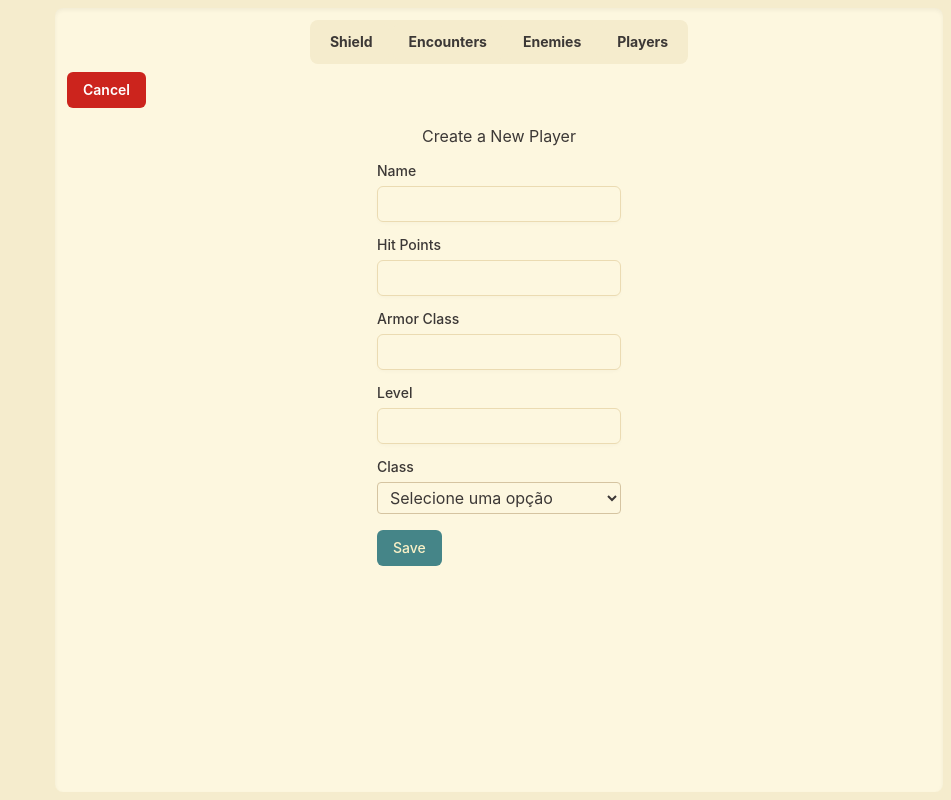
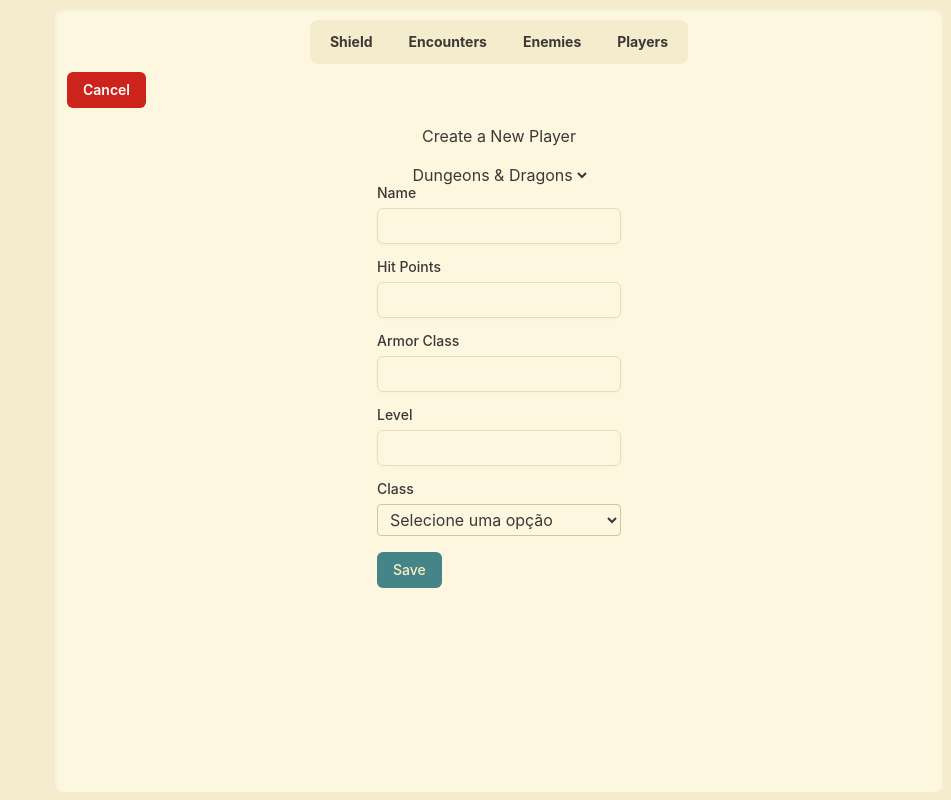
Before and after one commit to PedroVMLopes/rpv-front, a Next.js app: page /players/create in a window 1280 px wide. Shown: the whole page, without its empty margins (329-1280 px from the left). Built offline with nearby package versions, Linux system fonts and the light colour scheme.

Commit message:
feat: System selection working

```diff
--- a/app/players/create/page.tsx
+++ b/app/players/create/page.tsx
@@ -2,22 +2,24 @@
 
 import { Button } from "@/components/ui/button";
 import Link from "next/link";
-import { presets } from "@/presets";
+import { presets, SystemKey } from "@/presets";
 import { createDynamicSchema } from "@/lib/schema/zodDynamic";
 import { zodResolver } from "@hookform/resolvers/zod";
 import { useForm } from "react-hook-form";
 import { DynamicForm } from "@/components/forms/DynamicForm";
 import { useCharacterStore } from "@/store/useCharacterStore";
+import { useState } from "react";
 
 export default function CreatePlayer() {
     const addCharacter = useCharacterStore((state) => state.addCharacter);
 
-    const system = "dnd";
+    const [system, setSystem] = useState<SystemKey>("dnd");
     const type = "player";
 
-    const preset = presets[system];
-    const schema = createDynamicSchema(preset.characters.schema, type);
-    const fields = [...preset.characters.fields.common, ...(preset.characters.fields[type] || [])];
+    const presetData = presets[system].presetData;
+
+    const schema = createDynamicSchema(presetData.characters.schema, type);
+    const fields = [...presetData.characters.fields.common, ...(presetData.characters.fields[type] || [])];
 
     const form = useForm({
         resolver: zodResolver(schema),
@@ -36,6 +38,13 @@ export default function CreatePlayer() {
             </Button>
             <div className="mt-4 w-full flex flex-col items-center">
                 <h1 className="mb-4">Create a New Player</h1>
+                <select className="bg-background" value={system} onChange={(e) => setSystem(e.target.value as any)}>
+                    {Object.entries(presets).map(([key, preset]) => (
+                        <option key={key} value={key}>
+                            {preset.name}
+                        </option>
+                    ))}
+                </select>
                 <DynamicForm form={form} fields={fields} onSubmit={handleSave} />
             </div>
         </div>
--- a/app/players/edit/[id]/page.tsx
+++ b/app/players/edit/[id]/page.tsx
@@ -2,7 +2,7 @@
 
 import { useCharacterStore } from "@/store/useCharacterStore";
 import { useParams } from "next/navigation";
-import CharacterForm from "@/components/character-form/CharacterForm";
+import { DynamicForm } from "@/components/forms/DynamicForm";
 
 export default function EditPlayer() {
   const params = useParams<{ id: string}>();
@@ -14,7 +14,7 @@ export default function EditPlayer() {
   if (!character) return <p>Character not found</p>;
 
   return (
-    <CharacterForm
+    <DynamicForm
       type={character.type}
       defaultValues={character}
       onSubmit={(data: Partial<typeof character>) => updateCharacter(id, data)}
--- a/presets/index.ts
+++ b/presets/index.ts
@@ -1,5 +1,10 @@
 import { dndPreset } from "./dnd";
 
 export const presets = {
-  dnd: dndPreset
+  dnd: {
+    name: "Dungeons & Dragons",
+    presetData: dndPreset,
+  },
 };
+
+export type SystemKey = keyof typeof presets;
```
